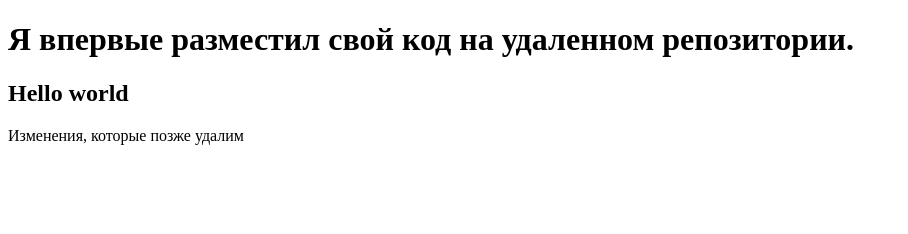
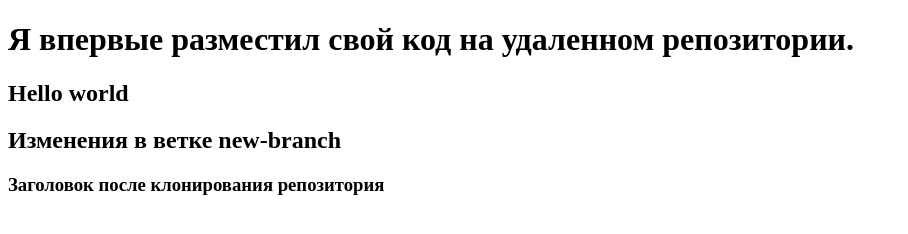
Before and after one commit to Danyaxs8642/new-repo, a plain HTML site: page index.html in a window 1280 px wide. Shown: the whole page, without its empty margins (0-908 px from the left). Drawn offline with Linux system fonts and the light colour scheme.

Commit message:
commit after cloning

```diff
--- a/index.html
+++ b/index.html
@@ -8,6 +8,7 @@
 <body>
     <h1>Я впервые разместил свой код на удаленном репозитории.</h1>
     <h2>Hello world</h2>
-    <p>Изменения, которые позже удалим</p>
+    <h2>Изменения в ветке new-branch</h2>
+    <h3>Заголовок после клонирования репозитория</h3>
 </body>
 </html>
```
